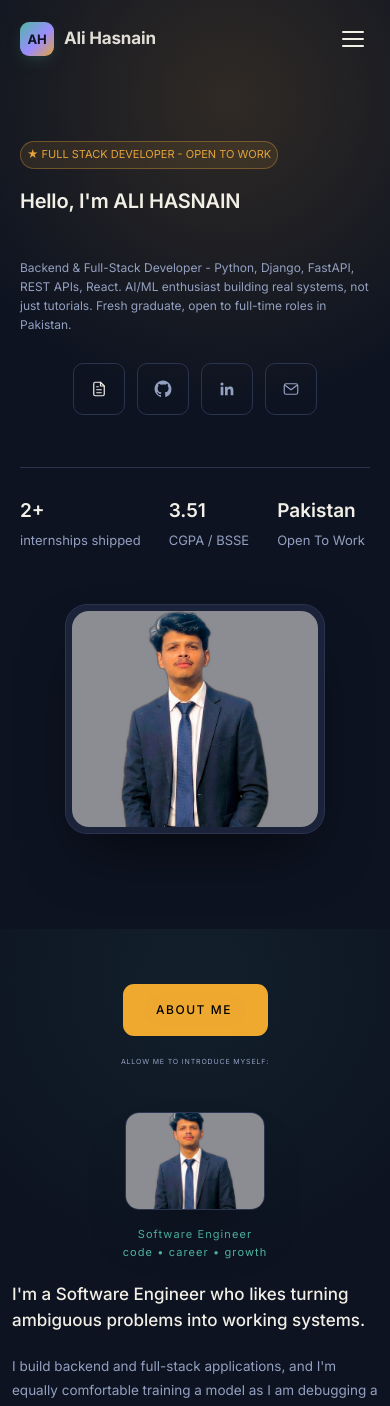
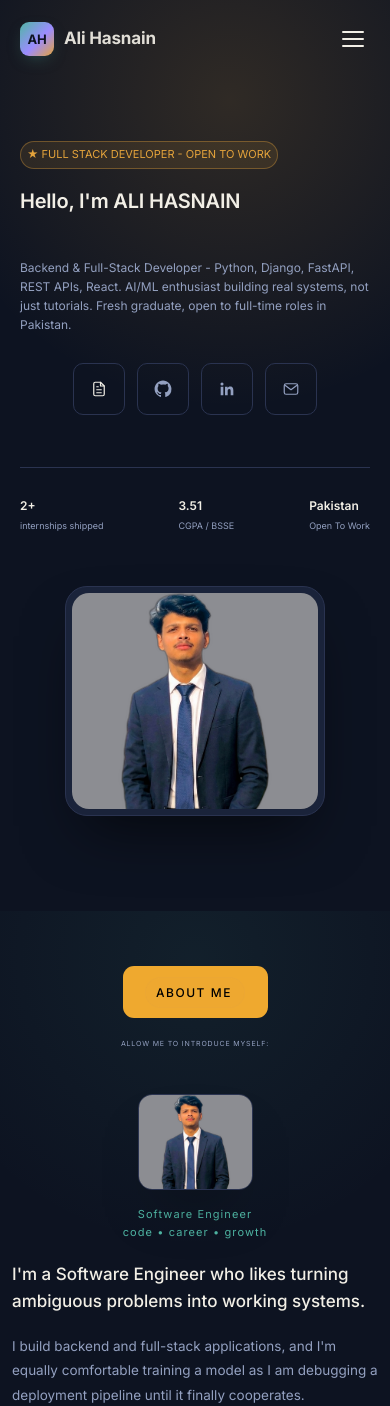
Before and after one commit to ali719386/ali-hasnain-portfolio, a React (Vite) app: page / in a window 390 px wide. Shown: the top 1406 px of the page. Built offline with nearby package versions, Linux system fonts and the light colour scheme.

Commit message:
Fix About photo alignment/crop and Hero mobile stats layout

```diff
--- a/src/components/About.css
+++ b/src/components/About.css
@@ -131,7 +131,7 @@
 
 .about-photo-flip {
   width: 100%;
-  aspect-ratio: 3 / 2.8; /* was 3/4 — box now matches the visible 70%-tall photo, no dead space below it */
+  aspect-ratio: 3 / 2.5; /* was 3/4 — matches the mobile/tablet trim so desktop shows the same crop */
   cursor: pointer;
   perspective: 1400px;
 }
@@ -139,7 +139,7 @@
 .about-photo-inner {
   position: relative;
   width: 100%;
-  height: 100%; /* fills the (now correctly-sized) box — photo's visible size is unchanged */
+  height: 100%;
   transition: transform 0.65s cubic-bezier(.4, .2, .2, 1);
   transform-style: preserve-3d;
 }
@@ -167,7 +167,7 @@
   width: 100%;
   height: 100%;
   object-fit: cover;
-  object-position: center 12%;
+  object-position: center top;
   display: block;
 }
 
@@ -562,8 +562,8 @@
   }
 
   .about-photo-flip {
-    width: 96px;
-    aspect-ratio: 1 / 0.7; /* was 1/1 — matches visible 70%-tall photo, no dead space */
+    width: 80px;
+    aspect-ratio: 3 / 3.5; /* was 3/4 — slightly shorter, trims a bit off the bottom */
     flex: none;
   }
 
@@ -655,8 +655,8 @@
   }
 
   .about-photo-flip {
-    width: 140px;
-    aspect-ratio: 1 / 0.7; /* was 1/1 — matches visible 70%-tall photo, no dead space */
+    width: 115px;
+    aspect-ratio: 3 / 2.5; /* was 3/3.5 — matches the tablet trim so it actually applies on phones */
   }
 
 
--- a/src/components/Hero.css
+++ b/src/components/Hero.css
@@ -162,12 +162,12 @@
   display:flex;
   align-items:center;
   justify-content:center;
-  transform: translateY(-45px);
+  transform: translateY(-55px);
 }
 .hero-photo-card{
   position:relative;
   width:320px;
-  height:300px;
+  height:280px;
   border-radius:26px;
   padding:6px;
   background:var(--ink-panel-2);
@@ -226,6 +226,18 @@
   .hero-lede{
     font-size:13px !important;
   }
+  .hero-meta{
+    flex-wrap:nowrap;
+    gap:10px;
+    font-size:10px;
+    justify-content:space-between;
+  }
+  .hero-meta > div{
+    white-space:nowrap;
+  }
+  .hero-meta-num{
+    font-size:14px;
+  }
 }
 
 @media (max-width:400px){
@@ -237,4 +249,11 @@
   .hero-lede{
     font-size:12px !important;
   }
+  .hero-meta{
+    gap:6px;
+    font-size:9px;
+  }
+  .hero-meta-num{
+    font-size:12px;
+  }
 }
```
